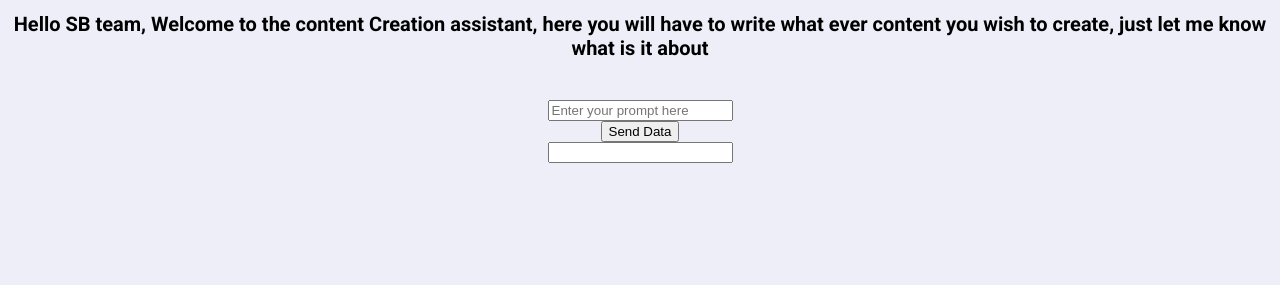
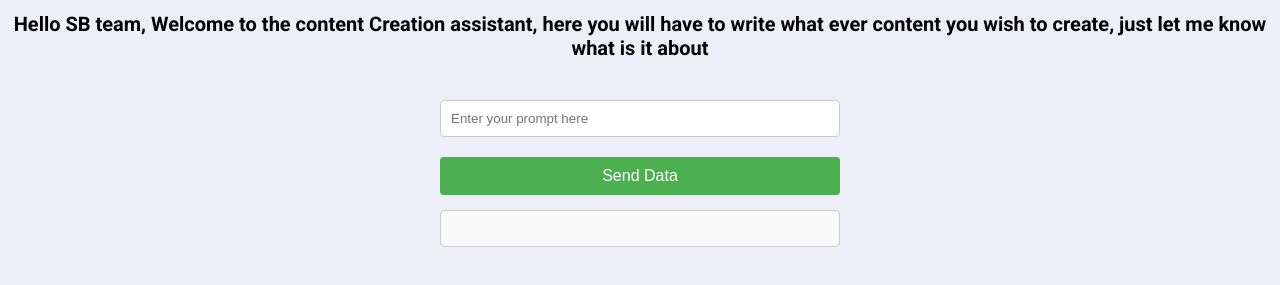
Before and after one commit to Yousef907/1-, a website: page index.html in a window 1280 px wide. Shown: the part 93-378 px from the top of the page. Drawn offline with Linux system fonts and the light colour scheme.

Commit message:
Update styles.css

```diff
--- a/styles.css
+++ b/styles.css
@@ -38,4 +38,36 @@ h1 {
     flex-direction: column;
     align-items: center;
     width: 100%;
-    max-width:
+    max-width: 400px;
+    margin-bottom: 40px;
+}
+
+input[type="text"] {
+    width: 100%;
+    padding: 10px;
+    margin-bottom: 20px;
+    border: 1px solid #ccc;
+    border-radius: 4px;
+    box-sizing: border-box;
+}
+
+button {
+    width: 100%;
+    padding: 10px;
+    background-color: #4CAF50;
+    color: white;
+    border: none;
+    border-radius: 4px;
+    cursor: pointer;
+    font-size: 16px;
+    margin-bottom: 15px;
+}
+
+button:hover {
+    background-color: #45a049;
+}
+
+input[type="text"][readonly] {
+    background-color: #f9f9f9;
+    color: #666;
+}
```
